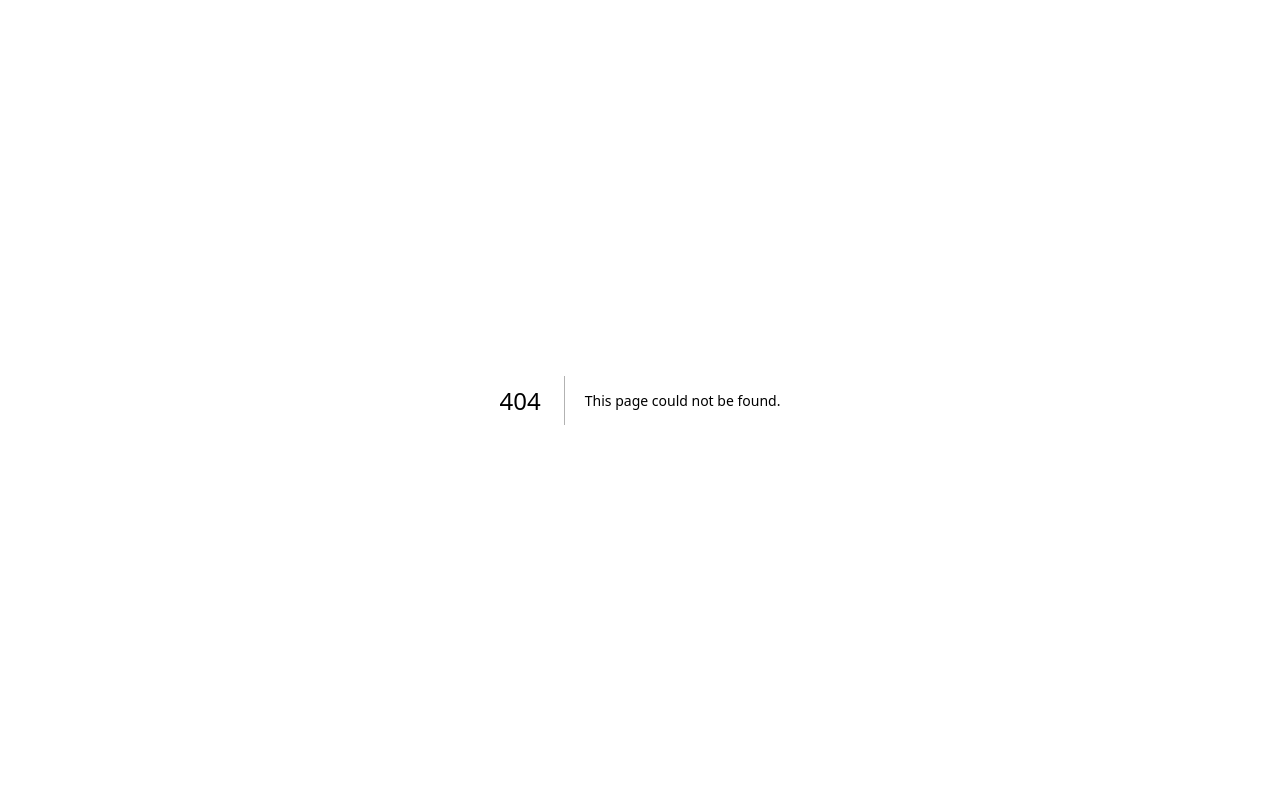
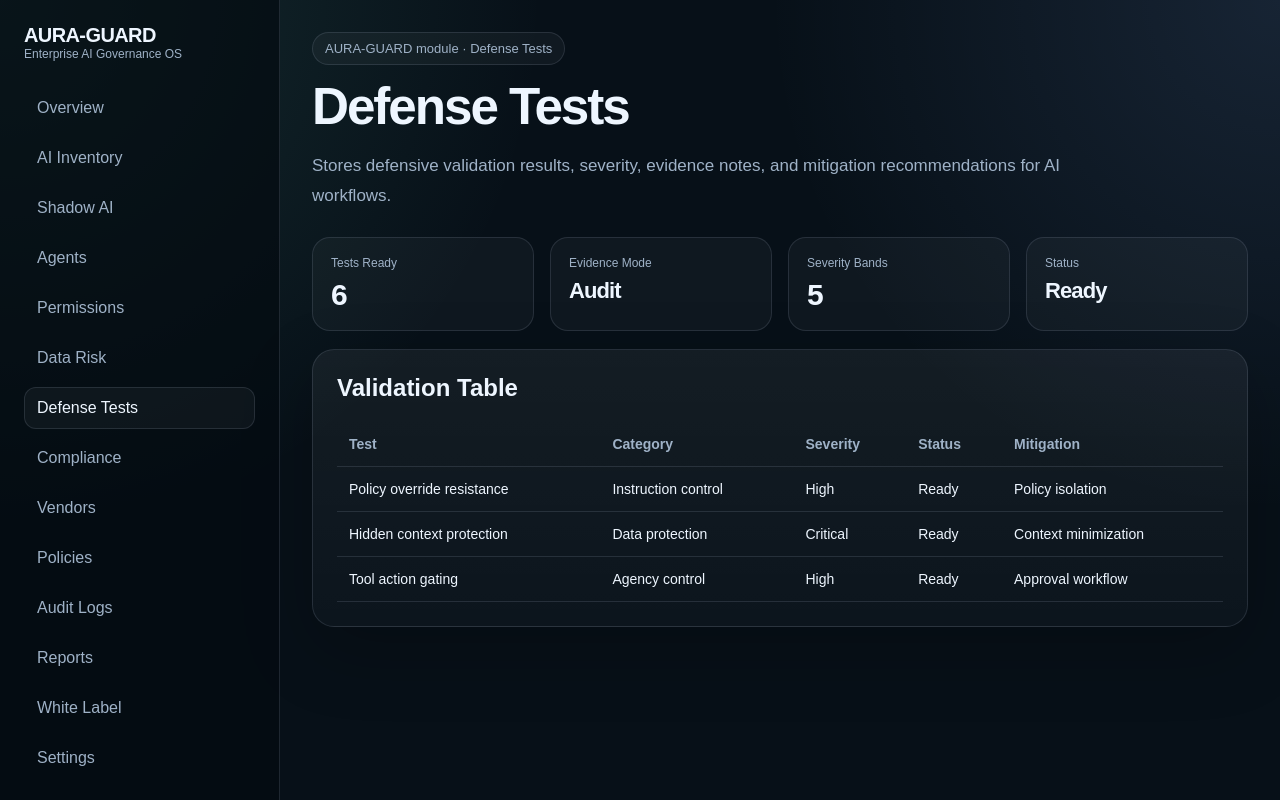
Before and after one commit to bisniskhusus019-hub/aura-guard-enterprise-os, a Next.js app: page /dashboard/defense-tests in a window 1280 px wide. Before the commit this address had no page. Built offline with nearby package versions, Linux system fonts and the light colour scheme.

Commit message:
Add defense validation dashboard page

```diff
--- /dev/null
+++ b/app/dashboard/defense-tests/page.tsx
@@ -0,0 +1,32 @@
+import { DashboardShell } from "@/components/dashboard-shell";
+
+export default function DefenseTestsPage() {
+  return (
+    <DashboardShell activeHref="/dashboard/defense-tests">
+      <div>
+        <div className="badge">AURA-GUARD module · Defense Tests</div>
+        <h1 className="section-title" style={{ marginTop: 16 }}>Defense Tests</h1>
+        <p className="section-copy">Stores defensive validation results, severity, evidence notes, and mitigation recommendations for AI workflows.</p>
+
+        <div className="metric-grid" style={{ marginTop: 26, marginBottom: 18 }}>
+          <div className="metric-card"><div className="metric-label">Tests Ready</div><div className="metric-value">6</div></div>
+          <div className="metric-card"><div className="metric-label">Evidence Mode</div><div className="metric-value" style={{ fontSize: 22 }}>Audit</div></div>
+          <div className="metric-card"><div className="metric-label">Severity Bands</div><div className="metric-value">5</div></div>
+          <div className="metric-card"><div className="metric-label">Status</div><div className="metric-value" style={{ fontSize: 22 }}>Ready</div></div>
+        </div>
+
+        <div className="card" style={{ padding: 24 }}>
+          <h2 style={{ marginTop: 0 }}>Validation Table</h2>
+          <table>
+            <thead><tr><th>Test</th><th>Category</th><th>Severity</th><th>Status</th><th>Mitigation</th></tr></thead>
+            <tbody>
+              <tr><td>Policy override resistance</td><td>Instruction control</td><td>High</td><td>Ready</td><td>Policy isolation</td></tr>
+              <tr><td>Hidden context protection</td><td>Data protection</td><td>Critical</td><td>Ready</td><td>Context minimization</td></tr>
+              <tr><td>Tool action gating</td><td>Agency control</td><td>High</td><td>Ready</td><td>Approval workflow</td></tr>
+            </tbody>
+          </table>
+        </div>
+      </div>
+    </DashboardShell>
+  );
+}
```
